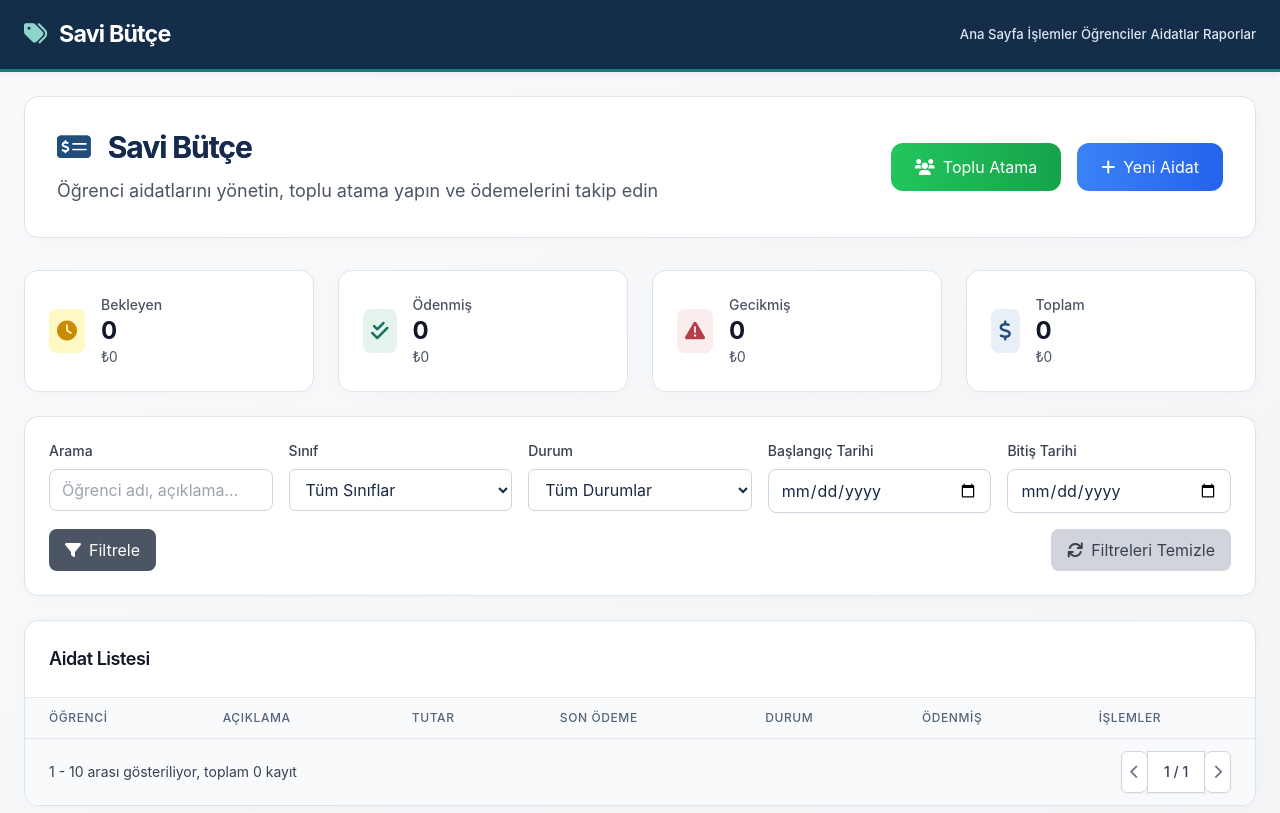
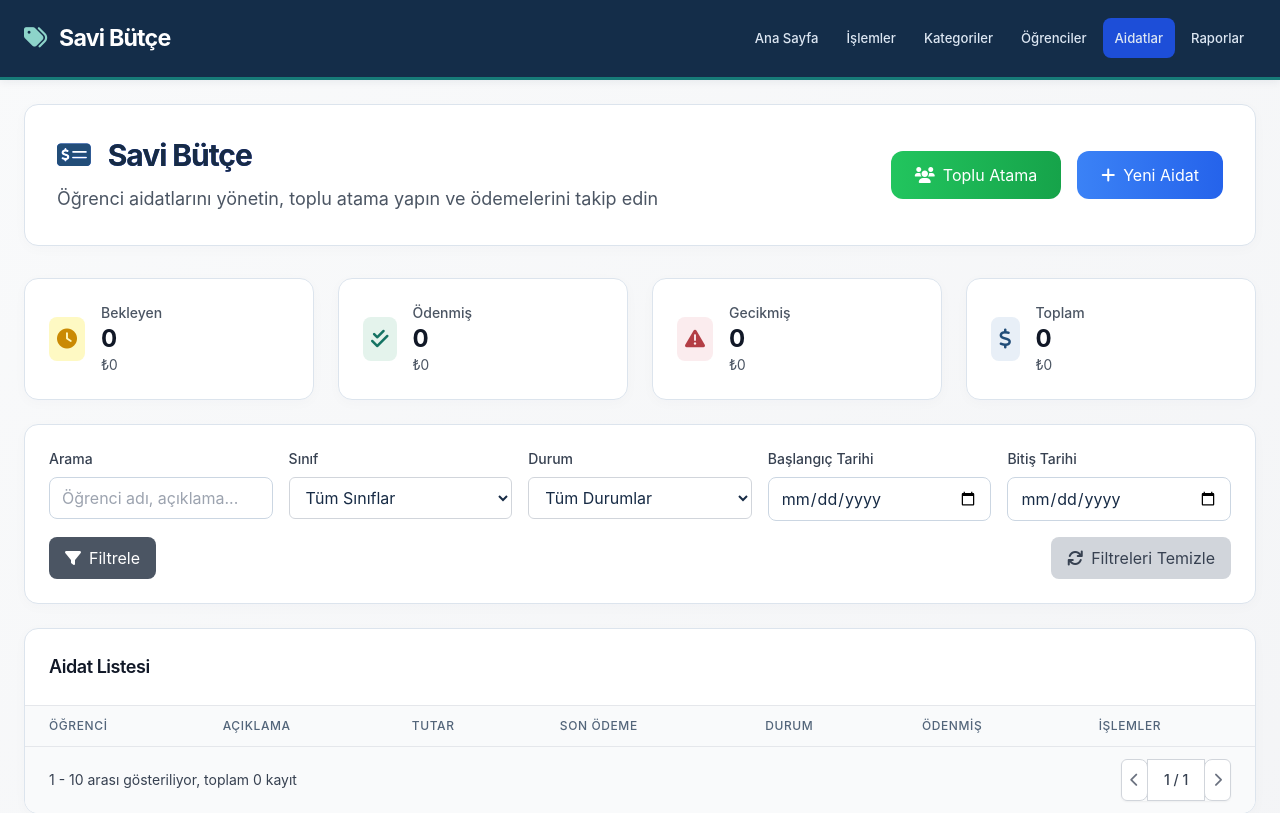
Before and after one commit to ibrahimsavi/Okul-Butce-with-Supabase-Savi, a website: page public/aidatlar.html in a window 1280 px wide. Shown: the top 813 px of the page. Drawn offline with nearby package versions, Linux system fonts and the light colour scheme; no server answers.

Commit message:
Masaüstü üst menüsünü tüm sayfalarda tutarlı hale getir
Tüm ana modül sayfalarında aynı masaüstü menüsünü gösterir, açık sayfayı belirgin bir düğme olarak vurgular ve bağlantıların tıklama alanlarını eşitler.

```diff
--- a/public/aidatlar.html
+++ b/public/aidatlar.html
@@ -71,11 +71,12 @@
                 <span class="brand-name">Savi Bütçe</span>
             </h1>
             <nav class="flex items-center">
-                <a href="/" class="hover:text-blue-200 mr-4">Ana Sayfa</a>
-                <a href="/islemler.html" class="hover:text-blue-200 mr-4">İşlemler</a>
-                <a href="/ogrenciler.html" class="hover:text-blue-200 mr-4">Öğrenciler</a>
-                <a href="/aidatlar.html" class="hover:text-blue-200 mr-4">Aidatlar</a>
-                <a href="/raporlar.html" class="hover:text-blue-200 mr-4">Raporlar</a>
+                <a href="/" class="hover:bg-blue-700 px-3 py-2 rounded-md mr-2">Ana Sayfa</a>
+                <a href="/islemler.html" class="hover:bg-blue-700 px-3 py-2 rounded-md mr-2">İşlemler</a>
+                <a href="/kategoriler.html" class="hover:bg-blue-700 px-3 py-2 rounded-md mr-2">Kategoriler</a>
+                <a href="/ogrenciler.html" class="hover:bg-blue-700 px-3 py-2 rounded-md mr-2">Öğrenciler</a>
+                <a href="/aidatlar.html" class="bg-blue-700 hover:bg-blue-800 px-3 py-2 rounded-md mr-2">Aidatlar</a>
+                <a href="/raporlar.html" class="hover:bg-blue-700 px-3 py-2 rounded-md mr-2">Raporlar</a>
             </nav>
         </div>
     </header>
--- a/public/theme.css
+++ b/public/theme.css
@@ -10,7 +10,7 @@ header h1 { white-space:nowrap; font-size:1.45rem!important; }
 header h1 i { color:#8dd4ca; }
 header nav { flex-wrap:wrap; justify-content:flex-end; gap:.25rem; }
 header nav a, header nav button { margin:0!important; font-size:.82rem; font-weight:500; }
-header nav a { color:#dce6f2; }
+header nav a { display:inline-flex; align-items:center; min-height:40px; padding:.55rem .75rem; border-radius:8px; color:#dce6f2; }
 header nav a:hover, header nav a[aria-current="page"] { background:#ffffff16!important; color:#fff; }
 #mobileMenu { background:#142d49; border-top:1px solid #ffffff24; }
 #mobileMenu a[aria-current="page"] { background:#ffffff16; }
```
Also changed, not shown: public/islemler.html (+6 -5 lines), public/kategoriler.html (+6 -5 lines), public/ogrenciler.html (+6 -5 lines).
